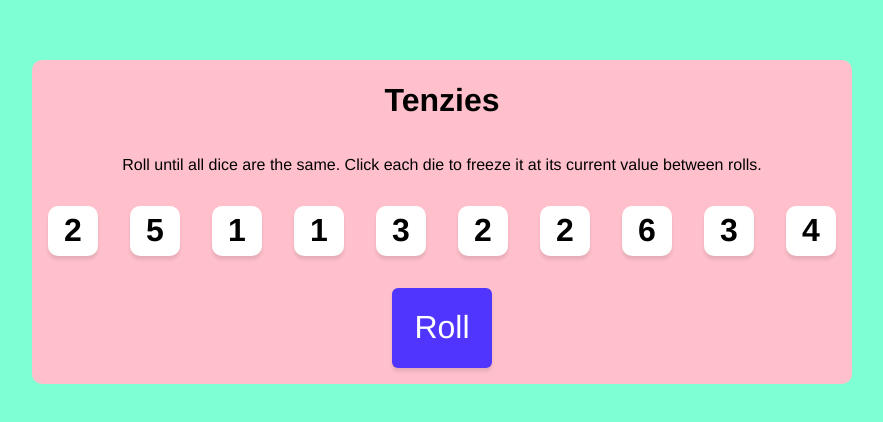
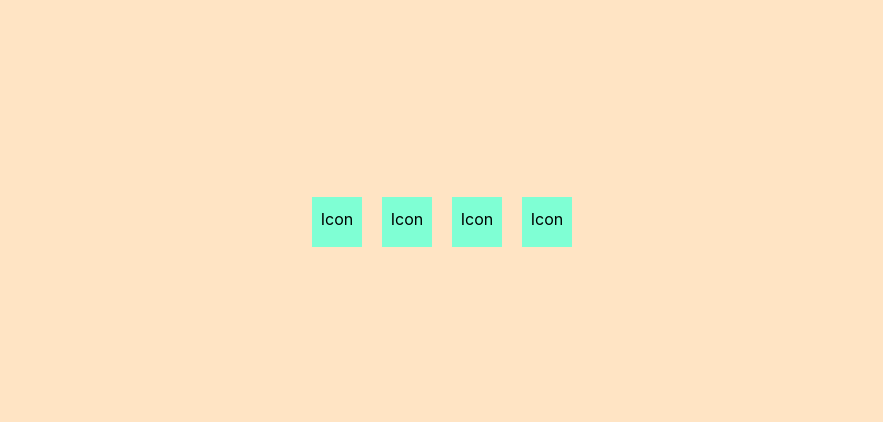
Before and after one commit to ericuh9891/FFXIV_Realtime_Raid_Planner, a React (Create React App) app in the folder scrimba/: page / in a window 1280 px wide. Shown: the part 178-600 px from the top of the page, without its empty margins (198-1081 px from the left). Built offline with nearby package versions, Linux system fonts and the light colour scheme.

Commit message:
Setup of experiments to make draggable elements with mouse dragging

```diff
--- a/scrimba/src/App.js
+++ b/scrimba/src/App.js
@@ -1,10 +1,11 @@
 import logo from './logo.svg';
-import Tenzies from './components/Tenzies/Tenzies.js'
+import Sidebar from './components/FFIcons/Sidebar.js';
+
 
 function App() {
 	return (
 		<div className="App">
-			<Tenzies></Tenzies>
+			<Sidebar/>
 		</div>
 	);
 }
--- /dev/null
+++ b/scrimba/src/components/FFIcons/FFIcons.css
@@ -0,0 +1,8 @@
+.FFIcons {
+  background-color: aquamarine;
+  width: 50px;
+  height: 50px;
+  margin: 10px;
+  text-align: center;
+  line-height: 45px;
+}
--- /dev/null
+++ b/scrimba/src/components/FFIcons/FFIcons.js
@@ -0,0 +1,13 @@
+import React from 'react';
+import './FFIcons.css'
+
+function FFIcons() {
+
+  return (
+    <div className='FFIcons'>
+      Icon
+    </div>
+  );
+};
+
+export default FFIcons;
--- /dev/null
+++ b/scrimba/src/components/FFIcons/Sidebar.css
@@ -0,0 +1,8 @@
+.Sidebar {
+  display: flex;
+  align-items: center;
+  justify-content: center;
+  width: 100vw;
+  height: 100vh;
+  background-color: bisque;
+}
--- /dev/null
+++ b/scrimba/src/components/FFIcons/Sidebar.js
@@ -0,0 +1,17 @@
+import React from 'react';
+import FFIcons from './FFIcons.js'
+import './Sidebar.css'
+
+function Sidebar() {
+
+  return (
+    <div className='Sidebar'>
+      <FFIcons/>
+      <FFIcons/>
+      <FFIcons/>
+      <FFIcons/>
+    </div>
+  );
+};
+
+export default Sidebar;
--- a/scrimba/src/components/Tenzies/Tenzies.css
+++ b/scrimba/src/components/Tenzies/Tenzies.css
@@ -1,14 +1,14 @@
 .tenzies-container {
   width: 100vw;
   height: 100vh;
-  background-color: aquamarine;
+  /* background-color: aquamarine; */
   display: flex;
   align-items: center;
   justify-content: center;
 }
 
 .game-board {
-  background-color: pink;
+  background-color: lightgrey;
   width: 80%px;
   height: 80%px;
   display: flex;
--- a/scrimba/src/components/Tenzies/Tenzies.js
+++ b/scrimba/src/components/Tenzies/Tenzies.js
@@ -54,6 +54,7 @@ function Tenzies() {
     });
     return won;
   };
+
   /*** onClick Handlers ***/
   function rerollDices() {
     setDices( prevDices => prevDices.map( dice => {
```
